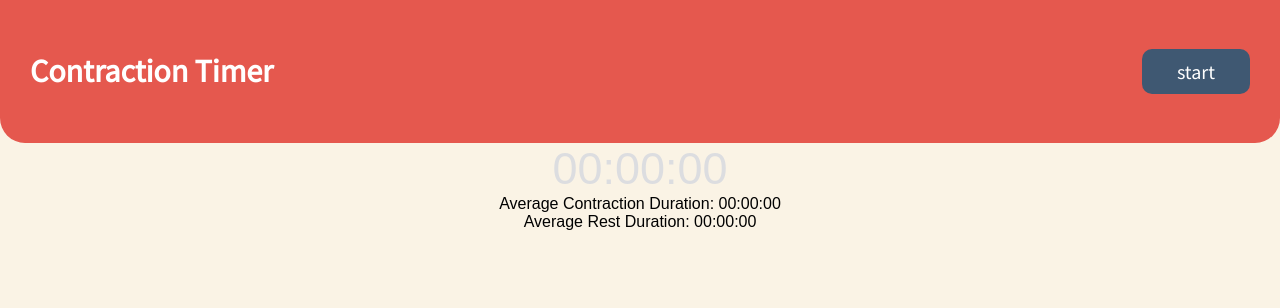
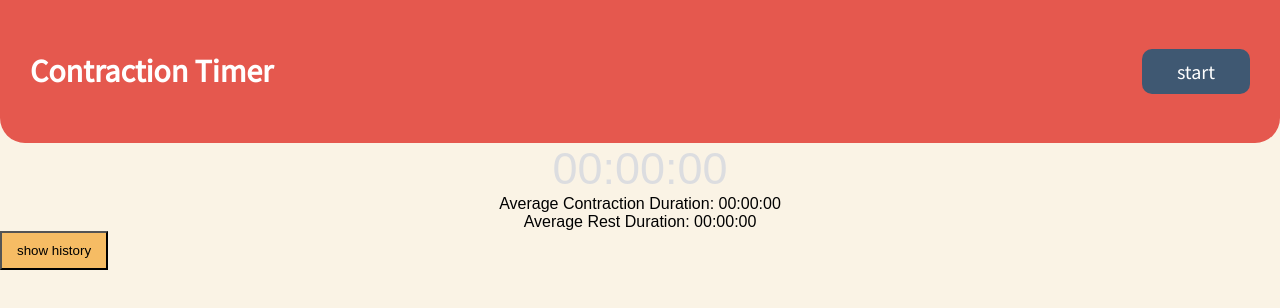
Before and after one commit to joshmkennedy/contraction-app, a React (Create React App) app: page / in a window 1280 px wide. Shown: the top 308 px of the page. Built offline with nearby package versions, Linux system fonts and the light colour scheme.

Commit message:
added hide history button

```diff
--- a/src/App.js
+++ b/src/App.js
@@ -15,6 +15,7 @@ const colors={
   purple : '#a5537d',
   lightGrey : '#efefef',
   grey : '#dcdde0',
+  green: "#89b099"
 }
 const font={
   fontFamily: 'Source Sans Pro'
@@ -102,7 +103,7 @@ class App extends Component {
                   {this.parseTime(time)}
 
               </div>
-              <Stats time ={time} softReset={softReset} parsedTime={this.parseTime(time)} on={on}/>
+              <Stats time ={time} colors={colors} softReset={softReset} parsedTime={this.parseTime(time)} on={on}/>
               </div>
           </div>
         )}
--- a/src/components/Averages.js
+++ b/src/components/Averages.js
@@ -19,7 +19,9 @@ export default class Averages extends Component {
       AverageTheData = (data) => {
             if(data.length>0){
 
-            const time = data.map(record=>record.time)
+            const time = data
+                              .filter(index=>index<10)
+                              .map(record=>record.time)
             const sum = time.reduce((total, record)=>{
                   return total + record
             }, 0)
--- a/src/components/History.js
+++ b/src/components/History.js
@@ -2,25 +2,67 @@ import React, { Component } from 'react'
 
 export default class History extends Component {
 
-
-
+  constructor(props){
+        super(props)
+        this.state = {
+              showList:false,
+        }
+  }
+      toggle=()=>{
+            this.setState({showList: !this.state.showList})
+      }
 
       render() {
         return (
-            <div>
-                  <ul>
 
-                        {this.props.allRecords.map((record, i, )=>{
-                             let styles ={}
-                             if(record.contracting){styles={ background:"red"}}
-                             else{styles={background:"green"}}
-                              return(
-                                    <li style={styles} key={i}>{record.parsedTime}</li>
-                              )
-                        })
-                        }
-                  </ul>
+            <div
+            style={{
+                          textAlign: "left",
+
+                          width: '250px',
+            }}
+            >
+                    <button style={{
+                          padding: "10px 15px",
+                          background: this.props.colors.yellow,
+                    }}
+                    onClick={this.toggle}>
+                        {this.state.showList ? "hide history" : "show history"}
+                    </button>
+                    <div style={{
+                          height: '400px',
+                          overflow: "scroll"
+                    }}>
+
+                       {this.state.showList? (
+                                <ul style={{
+                                textAlign: "left",
+                                listStyle: 'none',
+                                width: '250px',
+
+                          }}>
+
+                                {this.props.allRecords.map((record, i, ) => {
+                                      let styles = ''
+                                      if (record.contracting) { styles = this.props.colors.red }
+                                      else { styles = this.props.colors.green }
+                                      return (
+                                            <li style={{
+                                                  background: styles,
+                                                  padding: "10px 15px"
+
+                                            }}
+                                                  key={i}>
+                                                  {record.contracting ? "contraction: " : "rest: "}{record.parsedTime}
+                                            </li>
+                                      )
+                                })
+                                }
+                          </ul>
+                       ):''}
+                    </div>
+
             </div>
-      )
+        )
       }
 }
--- a/src/components/Stats.js
+++ b/src/components/Stats.js
@@ -44,7 +44,7 @@ export default class Stats extends Component {
         ?<button onClick={this.recordTheTime.bind(this)}>record {this.state.contraction? "contraction":"rest"}</button>:''
         }
        <Averages  dataAverage={this.state.recordArray} />
-        <History BgColor={this.state.contraction}  allRecords={this.state.recordArray}/>
+        <History BgColor={this.state.contraction} colors={this.props.colors} allRecords={this.state.recordArray}/>
 
       </div>
     )
```
